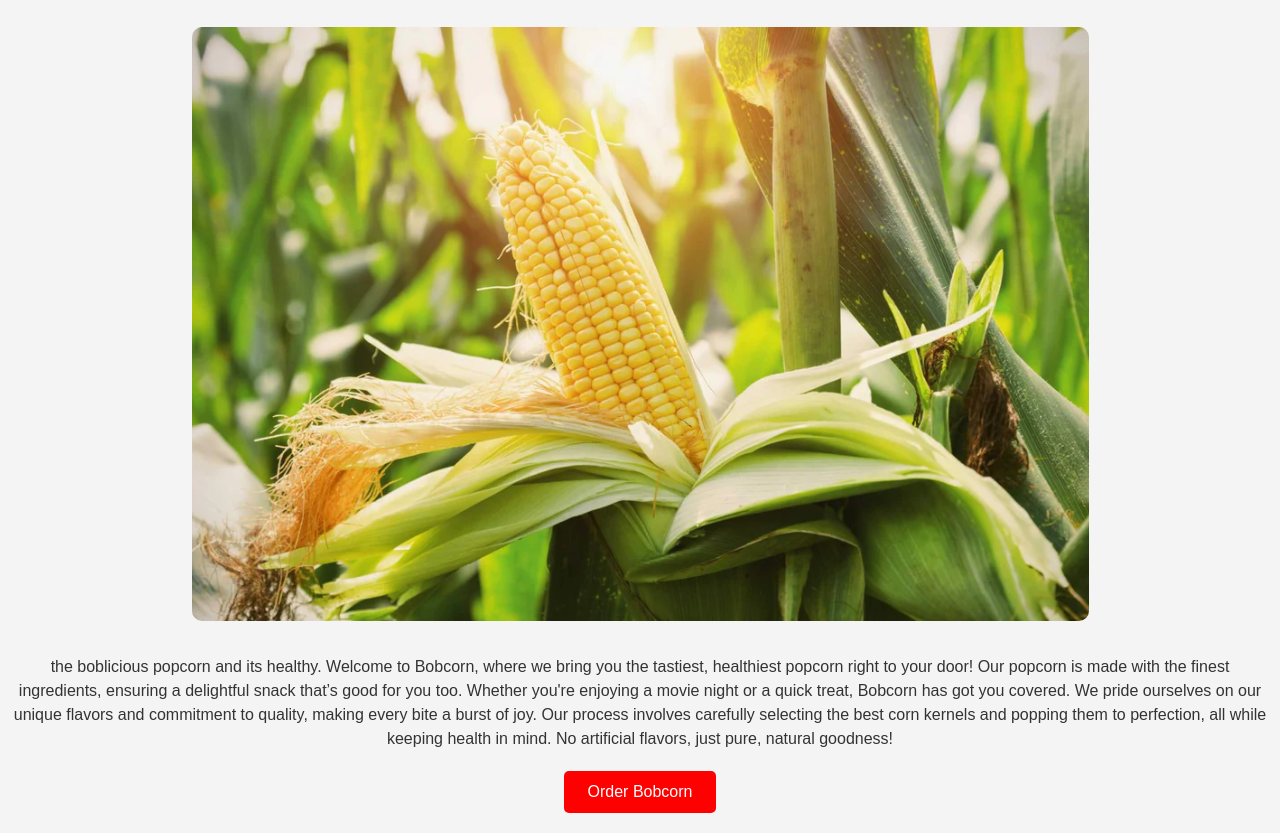
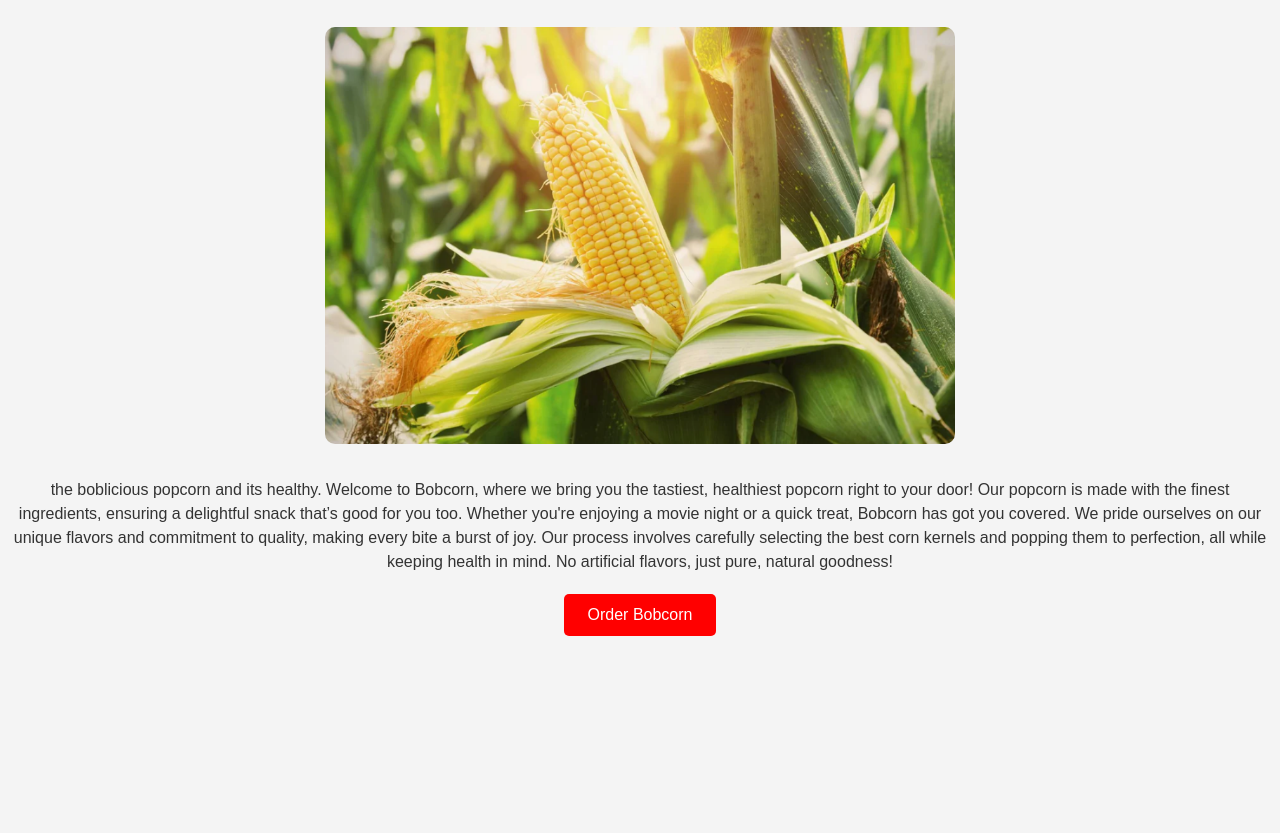
Before and after one commit to latest-news111/hi, a plain HTML site: page index.html in a window 1280 px wide. Shown: the part 106-939 px from the top of the page. After the commit the page ends 800 px from the top, so only its background shows below. Drawn offline with Linux system fonts and the light colour scheme.

Commit message:
Update index.html

```diff
--- a/index.html
+++ b/index.html
@@ -93,7 +93,7 @@
         </nav>
     </header>
     <h1>Bobcorn</h1>
-    <img src="bob.png" alt="Bobcorn Image">
+    <img src="bob.png" alt="Bobcorn Image"style="width: 50%;">
     <p>the boblicious popcorn and its healthy. Welcome to Bobcorn, where we bring you the tastiest, healthiest popcorn right to your door! Our popcorn is made with the finest ingredients, ensuring a delightful snack that’s good for you too. Whether you're enjoying a movie night or a quick treat, Bobcorn has got you covered. We pride ourselves on our unique flavors and commitment to quality, making every bite a burst of joy. Our process involves carefully selecting the best corn kernels and popping them to perfection, all while keeping health in mind. No artificial flavors, just pure, natural goodness!</p>
     <p></p>
     <button onclick="showPopup()">Order Bobcorn</button>
```
